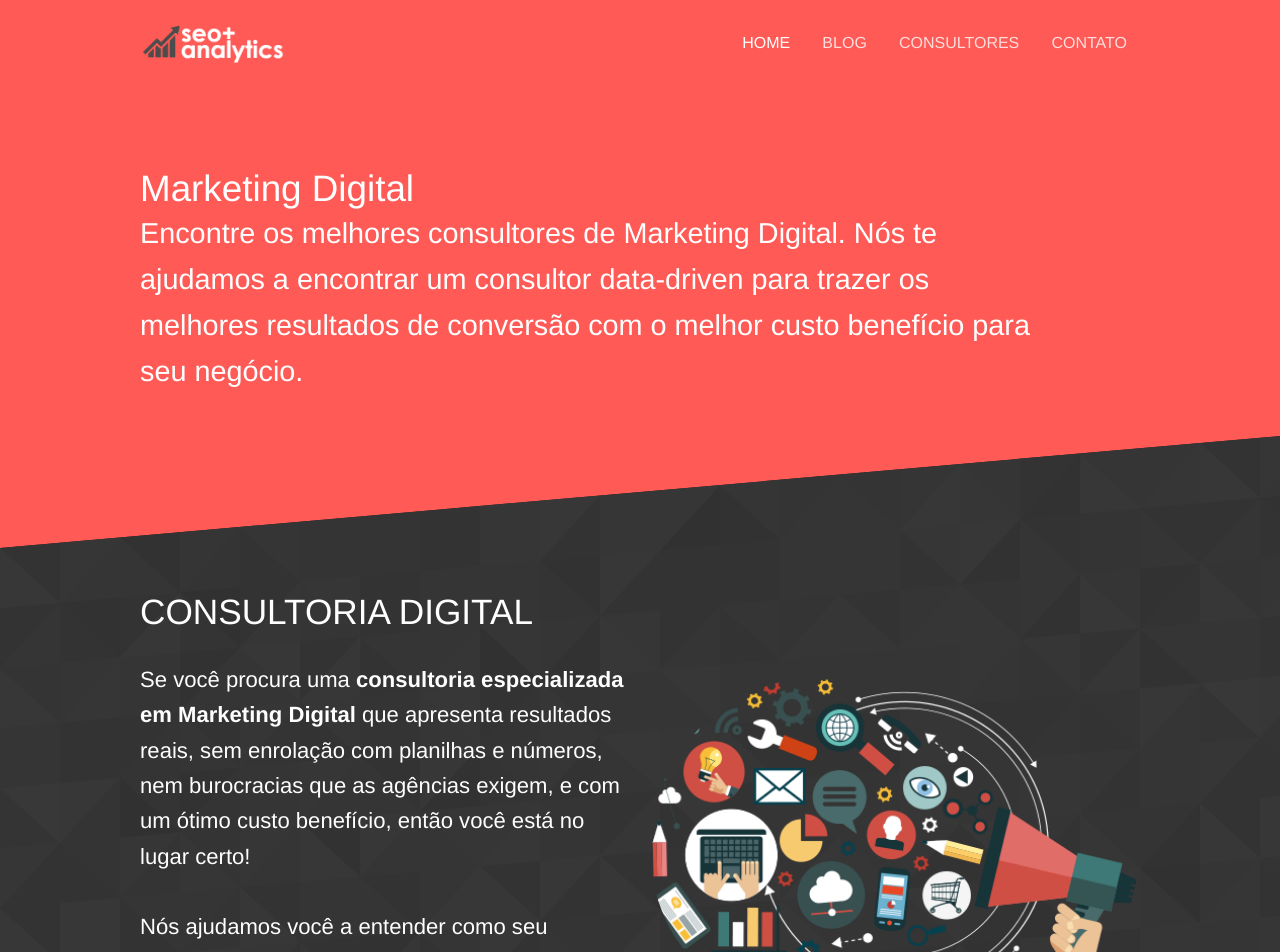
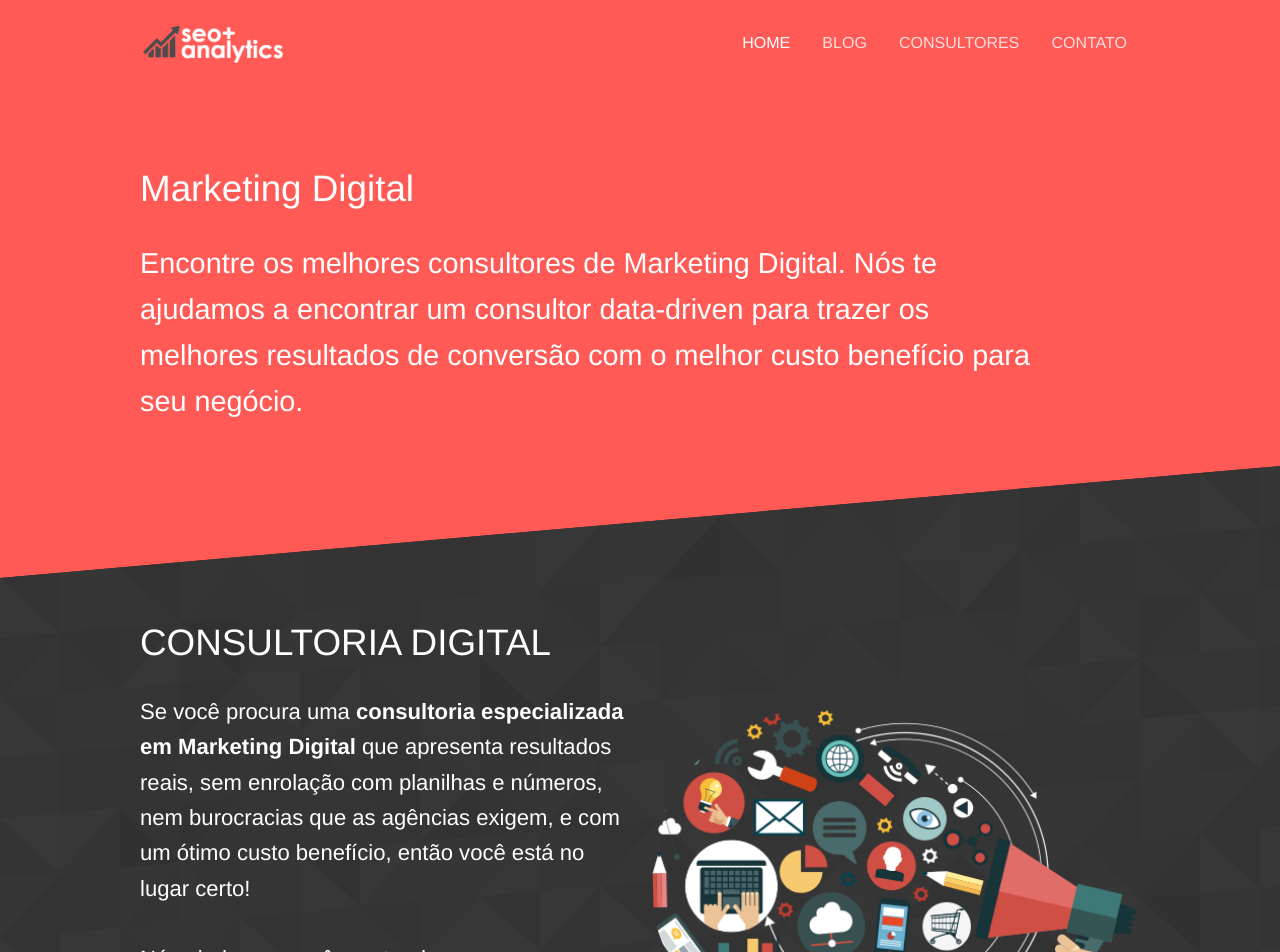
Before and after one commit to seoanalytics/seoanalytics.github.io, a Jekyll site: the page built from index.html, in a window 1280 px wide. Shown: the top 952 px of the page. Built offline with Jekyll 4.4.1, drawn with Linux system fonts in a browser that asks for light colours.

Commit message:
Updated '_sass/elements.scss' via CloudCannon

```diff
--- a/_sass/elements.scss
+++ b/_sass/elements.scss
@@ -28,12 +28,12 @@ img {
 h1 {
 	font-weight: 300;
 	font-size: 2.3rem;
-	margin: 0;
+	margin: 0 0 30px 0;
 }
 
 h2 {
 	font-weight: 300;
-	font-size: 2.2rem;
+	font-size: 2.3rem;
 	margin: 0 0 30px 0;
 }
 
```
